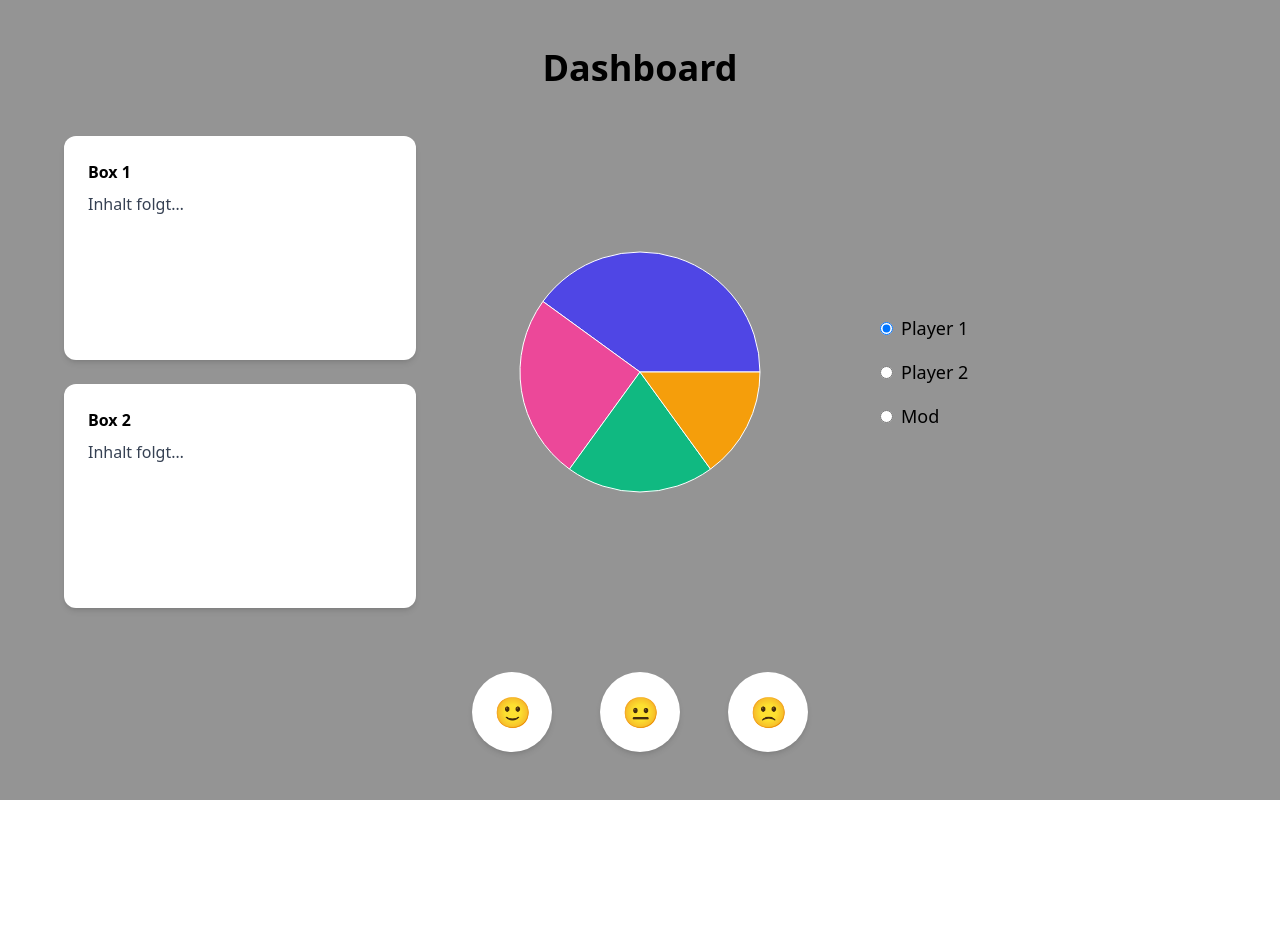
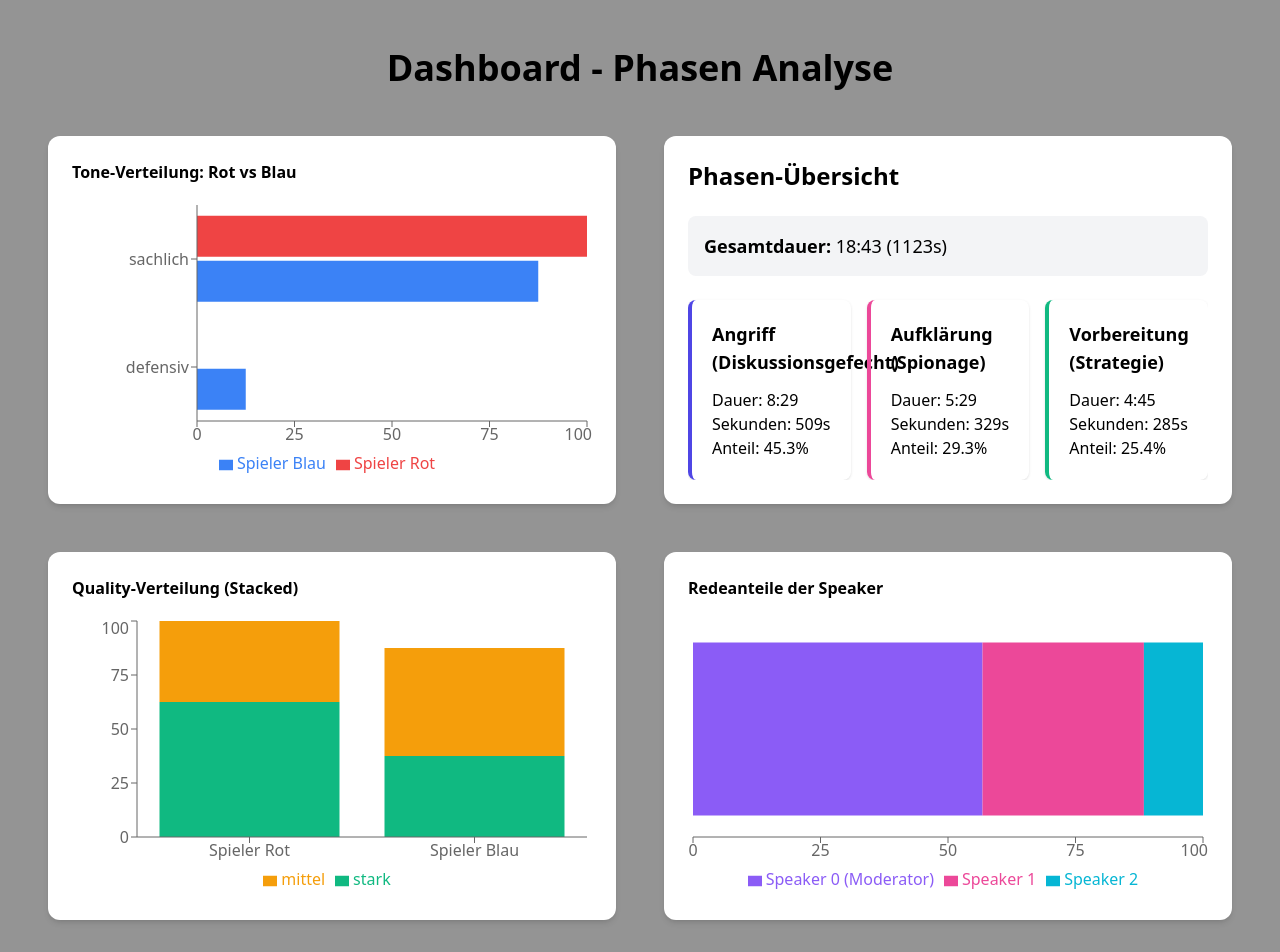
Before and after one commit to vikoooy/hackathon_2025_buggybutlucky, a React app in the folder frontend/: page /dashboard in a window 1280 px wide. Shown: the top 952 px of the page. Before the commit the page ends 800 px from the top, so only its background shows below. Built offline with nearby package versions, Linux system fonts and the light colour scheme; the HTML template or start-up script is replaced by a standard one.

Commit message:
babygurl - you're too sexy for my dashboard

```diff
--- /dev/null
+++ b/frontend/public/phases_results.json
@@ -0,0 +1,21 @@
+{
+  "total_seconds": 1123,
+  "total_formatted": "18:43",
+  "phases": {
+    "Angriff (Diskussionsgefecht)": {
+      "seconds": 509,
+      "formatted": "8:29",
+      "percentage": 45.33
+    },
+    "Aufklärung (Spionage)": {
+      "seconds": 329,
+      "formatted": "5:29",
+      "percentage": 29.3
+    },
+    "Vorbereitung (Strategie)": {
+      "seconds": 285,
+      "formatted": "4:45",
+      "percentage": 25.38
+    }
+  }
+}
--- /dev/null
+++ b/frontend/public/quality_results.json
@@ -0,0 +1,32 @@
+{
+  "red_arguments": {
+    "total": 8,
+    "quality": {
+      "stark": {
+        "count": 5,
+        "percentage": 62.5
+      },
+      "mittel": {
+        "count": 3,
+        "percentage": 37.5
+      }
+    }
+  },
+  "blue_arguments": {
+    "total": 8,
+    "quality": {
+      "mittel": {
+        "count": 4,
+        "percentage": 50.0
+      },
+      "stark": {
+        "count": 3,
+        "percentage": 37.5
+      },
+      "schwach": {
+        "count": 1,
+        "percentage": 12.5
+      }
+    }
+  }
+}
--- /dev/null
+++ b/frontend/public/speakers_results.json
@@ -0,0 +1,17 @@
+{
+  "total_seconds": 1846,
+  "speakers": {
+    "Speaker 0 (Moderator)": {
+      "seconds": 1048,
+      "percentage": 56.77
+    },
+    "Speaker 1": {
+      "seconds": 584,
+      "percentage": 31.64
+    },
+    "Speaker 2": {
+      "seconds": 214,
+      "percentage": 11.59
+    }
+  }
+}
--- a/frontend/public/tone_results.json
+++ b/frontend/public/tone_results.json
@@ -1,43 +1,23 @@
 {
   "red_arguments": {
-    "total": 6,
+    "total": 8,
     "tone": {
-      "selbstsicher": {
-        "count": 2,
-        "percentage": 33.33
-      },
       "sachlich": {
-        "count": 1,
-        "percentage": 16.67
-      },
-      "analytisch": {
-        "count": 1,
-        "percentage": 16.67
-      },
-      "technisch": {
-        "count": 1,
-        "percentage": 16.67
-      },
-      "strategisch": {
-        "count": 1,
-        "percentage": 16.67
+        "count": 8,
+        "percentage": 100.0
       }
     }
   },
   "blue_arguments": {
-    "total": 4,
+    "total": 8,
     "tone": {
-      "skeptisch": {
-        "count": 2,
-        "percentage": 50.0
+      "sachlich": {
+        "count": 7,
+        "percentage": 87.5
       },
-      "überzeugt": {
+      "defensiv": {
         "count": 1,
-        "percentage": 25.0
-      },
-      "kritisch": {
-        "count": 1,
-        "percentage": 25.0
+        "percentage": 12.5
       }
     }
   }
--- a/frontend/src/pages/Dashboard.tsx
+++ /dev/null
@@ -1,10 +0,0 @@
-function Dashboard() {
-  return (
-    <div>
-      <h1>Dashboard</h1>
-      <p>Inhalt</p>
-    </div>
-  );
-}
-
-export default Dashboard;
--- a/frontend/src/pages/DashboardPage.tsx
+++ b/frontend/src/pages/DashboardPage.tsx
@@ -1,105 +1,280 @@
-import { useState } from "react";
-import { PieChart, Pie, Cell } from "recharts";
+import { useState, useEffect } from "react";
+import {
+  PieChart,
+  Pie,
+  Cell,
+  Tooltip,
+  ResponsiveContainer,
+  BarChart,
+  Bar,
+  XAxis,
+  YAxis,
+  Legend
+} from "recharts";
+
+interface PhaseData {
+  total_seconds: number;
+  total_formatted: string;
+  phases: {
+    [key: string]: {
+      seconds: number;
+      formatted: string;
+      percentage: number;
+    };
+  };
+}
+
+interface ToneData {
+  red_arguments: {
+    total: number;
+    tone: {
+      [key: string]: {
+        count: number;
+        percentage: number;
+      };
+    };
+  };
+  blue_arguments: {
+    total: number;
+    tone: {
+      [key: string]: {
+        count: number;
+        percentage: number;
+      };
+    };
+  };
+}
+
+interface QualityData {
+  red_arguments: {
+    total: number;
+    quality: {
+      [key: string]: {
+        count: number;
+        percentage: number;
+      };
+    };
+  };
+  blue_arguments: {
+    total: number;
+    quality: {
+      [key: string]: {
+        count: number;
+        percentage: number;
+      };
+    };
+  };
+}
+
+interface SpeakerData {
+  total_seconds: number;
+  speakers: {
+    [key: string]: {
+      seconds: number;
+      percentage: number;
+    };
+  };
+}
 
 export function DashboardPage() {
-  const [selectedPlayer, setSelectedPlayer] = useState("player1");
+  const [phaseData, setPhaseData] = useState<PhaseData | null>(null);
+  const [toneData, setToneData] = useState<ToneData | null>(null);
+  const [qualityData, setQualityData] = useState<QualityData | null>(null);
+  const [speakerData, setSpeakerData] = useState<SpeakerData | null>(null);
 
-  // Dummy Pie Data
-  const data = [
-    { name: "A", value: 40 },
-    { name: "B", value: 25 },
-    { name: "C", value: 20 },
-    { name: "D", value: 15 },
-  ];
+  useEffect(() => {
+    fetch("/phases_results.json")
+      .then((response) => response.json())
+      .then((data) => setPhaseData(data));
 
-  const colors = ["#4F46E5", "#EC4899", "#10B981", "#F59E0B"];
+    fetch("/tone_results.json")
+      .then((response) => response.json())
+      .then((data) => setToneData(data));
+
+    fetch("/quality_results.json")
+      .then((response) => response.json())
+      .then((data) => setQualityData(data));
+
+    fetch("/speakers_results.json")
+      .then((response) => response.json())
+      .then((data) => setSpeakerData(data));
+  }, []);
+
+  const getToneBarData = () => {
+    if (!toneData) return [];
+
+    const allTones = new Set<string>();
+    Object.keys(toneData.red_arguments.tone).forEach((tone) => allTones.add(tone));
+    Object.keys(toneData.blue_arguments.tone).forEach((tone) => allTones.add(tone));
+
+    return Array.from(allTones).map((tone) => ({
+      tone,
+      rot: toneData.red_arguments.tone[tone]?.percentage || 0,
+      blau: toneData.blue_arguments.tone[tone]?.percentage || 0
+    }));
+  };
+
+  const getQualityStackedData = () => {
+    if (!qualityData) return [];
+
+    const allQualities = new Set<string>();
+    Object.keys(qualityData.red_arguments.quality).forEach((quality) =>
+      allQualities.add(quality)
+    );
+    Object.keys(qualityData.blue_arguments.quality).forEach((quality) =>
+      allQualities.add(quality)
+    );
+
+    const redData: any = { player: "Spieler Rot" };
+    const blueData: any = { player: "Spieler Blau" };
+
+    allQualities.forEach((quality) => {
+      redData[quality] = qualityData.red_arguments.quality[quality]?.percentage || 0;
+      blueData[quality] = qualityData.blue_arguments.quality[quality]?.percentage || 0;
+    });
+
+    return [redData, blueData];
+  };
+
+  const getSpeakerStackedData = () => {
+    if (!speakerData) return [];
+
+    const data: any = { label: "Redeanteile" };
+
+    Object.entries(speakerData.speakers).forEach(([speaker, info]) => {
+      data[speaker] = info.percentage;
+    });
+
+    return [data];
+  };
+
+  const colors = ["#4F46E5", "#EC4899", "#10B981", "#F59E0B", "#8B5CF6", "#EF4444", "#06B6D4", "#F97316"];
+  const qualityColors: { [key: string]: string } = {
+    stark: "#10B981",
+    mittel: "#F59E0B",
+    schwach: "#EF4444"
+  };
+
+  const speakerColors = ["#8B5CF6", "#EC4899", "#06B6D4"];
 
   return (
-    <div className="min-h-screen bg-[#949494] p-12 text-black">
+    <div className="min-h-screen bg-[#949494] p-12 text-black overflow-x-hidden">
       <h1 className="text-4xl font-bold text-center mb-12">
-        Dashboard
+        Dashboard - Phasen Analyse
       </h1>
 
-      <div className="grid grid-cols-3 gap-12 max-w-6xl mx-auto">
+      {/* 2x2 GRID (alle Boxen gleiche Höhe) */}
+      <div className="grid grid-cols-2 gap-12 max-w-7xl mx-auto auto-rows-fr">
 
-        {/* 🟦 LINKS: zwei große Boxen */}
-        <div className="col-span-1 flex flex-col gap-6">
-          <div className="bg-white rounded-xl p-6 h-56 shadow-md">
-            <h2 className="font-bold mb-2">Box 1</h2>
-            <p className="text-gray-700">Inhalt folgt…</p>
-          </div>
-
-          <div className="bg-white rounded-xl p-6 h-56 shadow-md">
-            <h2 className="font-bold mb-2">Box 2</h2>
-            <p className="text-gray-700">Inhalt folgt…</p>
+        {/* ──────────────────────────────── */}
+        {/* OBERES LINKES FELD: TONE CHART */}
+        {/* ──────────────────────────────── */}
+        <div className="bg-white rounded-xl p-6 shadow-md flex flex-col">
+          <h2 className="font-bold mb-4">Tone-Verteilung: Rot vs Blau</h2>
+          <div className="flex-1">
+            {toneData ? (
+              <ResponsiveContainer width="100%" height="100%">
+                <BarChart data={getToneBarData()} layout="vertical">
+                  <XAxis type="number" domain={[0, 100]} />
+                  <YAxis type="category" dataKey="tone" width={120} />
+                  <Tooltip formatter={(value: number) => `${value.toFixed(1)}%`} />
+                  <Legend />
+                  <Bar dataKey="rot" fill="#EF4444" name="Spieler Rot" />
+                  <Bar dataKey="blau" fill="#3B82F6" name="Spieler Blau" />
+                </BarChart>
+              </ResponsiveContainer>
+            ) : <p>Lade Daten...</p>}
           </div>
         </div>
 
-        {/* 🟧 MITTE: Kreisdiagramm */}
-        <div className="col-span-1 flex justify-center items-center">
-          <PieChart width={260} height={260}>
-            <Pie
-              data={data}
-              cx="50%"
-              cy="50%"
-              outerRadius={120}
-              dataKey="value"
-            >
-              {data.map((entry, i) => (
-                <Cell key={i} fill={colors[i]} />
-              ))}
-            </Pie>
-          </PieChart>
+        {/* ──────────────────────────────── */}
+        {/* OBERES RECHTES FELD: PHASEN */}
+        {/* ──────────────────────────────── */}
+        <div className="bg-white rounded-xl p-6 shadow-md flex flex-col overflow-auto">
+          <h2 className="font-bold text-2xl mb-6">Phasen-Übersicht</h2>
+          {phaseData ? (
+            <div className="flex-1 overflow-auto">
+              <div className="mb-6 p-4 bg-gray-100 rounded-lg">
+                <p className="text-lg">
+                  <span className="font-semibold">Gesamtdauer:</span>{" "}
+                  {phaseData.total_formatted} ({phaseData.total_seconds}s)
+                </p>
+              </div>
+
+              <div className="grid grid-cols-3 gap-4">
+                {Object.entries(phaseData.phases).map(([phaseName, data], idx) => (
+                  <div
+                    key={phaseName}
+                    className="p-5 rounded-lg shadow-sm border-l-4"
+                    style={{ borderLeftColor: colors[idx % colors.length] }}
+                  >
+                    <h3 className="font-bold text-lg mb-3">{phaseName}</h3>
+                    <p>Dauer: {data.formatted}</p>
+                    <p>Sekunden: {data.seconds}s</p>
+                    <p>Anteil: {data.percentage.toFixed(1)}%</p>
+                  </div>
+                ))}
+              </div>
+            </div>
+          ) : <p>Lade Daten...</p>}
         </div>
 
-        {/* 🟩 RECHTS: Player-Auswahl */}
-        <div className="col-span-1 flex flex-col justify-center gap-4 pl-4">
-          <label className="flex items-center gap-2 text-lg">
-            <input
-              type="radio"
-              name="player"
-              value="player1"
-              checked={selectedPlayer === "player1"}
-              onChange={() => setSelectedPlayer("player1")}
-            />
-            Player 1
-          </label>
+        {/* ──────────────────────────────── */}
+        {/* UNTEN LINKS: QUALITY CHART  */}
+        {/* ──────────────────────────────── */}
+        <div className="bg-white rounded-xl p-6 shadow-md flex flex-col">
+          <h2 className="font-bold mb-4">Quality-Verteilung (Stacked)</h2>
+          <div className="flex-1">
+            {qualityData ? (
+              <ResponsiveContainer width="100%" height="100%">
+                <BarChart data={getQualityStackedData()}>
+                  <XAxis type="category" dataKey="player" />
+                  <YAxis type="number" domain={[0, 100]} />
+                  <Tooltip formatter={(value: number) => `${value.toFixed(1)}%`} />
+                  <Legend />
+                  {Object.keys(qualityData.red_arguments.quality).map((quality, idx) => (
+                    <Bar
+                      key={quality}
+                      dataKey={quality}
+                      stackId="a"
+                      fill={qualityColors[quality] || colors[idx % colors.length]}
+                      name={quality}
+                    />
+                  ))}
+                </BarChart>
+              </ResponsiveContainer>
+            ) : <p>Lade Daten...</p>}
+          </div>
+        </div>
 
-          <label className="flex items-center gap-2 text-lg">
-            <input
-              type="radio"
-              name="player"
-              value="player2"
-              checked={selectedPlayer === "player2"}
-              onChange={() => setSelectedPlayer("player2")}
-            />
-            Player 2
-          </label>
+        {/* ──────────────────────────────── */}
+        {/* UNTEN RECHTS: SPEAKER CHART */}
+        {/* ──────────────────────────────── */}
+        <div className="bg-white rounded-xl p-6 shadow-md flex flex-col">
+          <h2 className="font-bold mb-4">Redeanteile der Speaker</h2>
+          <div className="flex-1">
+            {speakerData ? (
+              <ResponsiveContainer width="100%" height="100%">
+                <BarChart data={getSpeakerStackedData()} layout="vertical">
+                  <XAxis type="number" domain={[0, 100]} />
+                  <YAxis type="category" dataKey="label" hide />
+                  <Tooltip formatter={(value: number) => `${value.toFixed(1)}%`} />
+                  <Legend />
+                  {Object.keys(speakerData.speakers).map((speaker, idx) => (
+                    <Bar
+                      key={speaker}
+                      dataKey={speaker}
+                      stackId="a"
+                      fill={speakerColors[idx % speakerColors.length]}
+                      name={speaker}
+                    />
+                  ))}
+                </BarChart>
+              </ResponsiveContainer>
+            ) : <p>Lade Daten...</p>}
+          </div>
+        </div>
 
-          <label className="flex items-center gap-2 text-lg">
-            <input
-              type="radio"
-              name="player"
-              value="mod"
-              checked={selectedPlayer === "mod"}
-              onChange={() => setSelectedPlayer("mod")}
-            />
-            Mod
-          </label>
-        </div>
-      </div>
-
-      {/* 🟡 UNTEN: Emojis */}
-      <div className="flex justify-center gap-12 mt-16">
-        <button className="w-20 h-20 rounded-full bg-white shadow-md flex items-center justify-center text-3xl">
-          🙂
-        </button>
-        <button className="w-20 h-20 rounded-full bg-white shadow-md flex items-center justify-center text-3xl">
-          😐
-        </button>
-        <button className="w-20 h-20 rounded-full bg-white shadow-md flex items-center justify-center text-3xl">
-          🙁
-        </button>
       </div>
     </div>
   );
```
